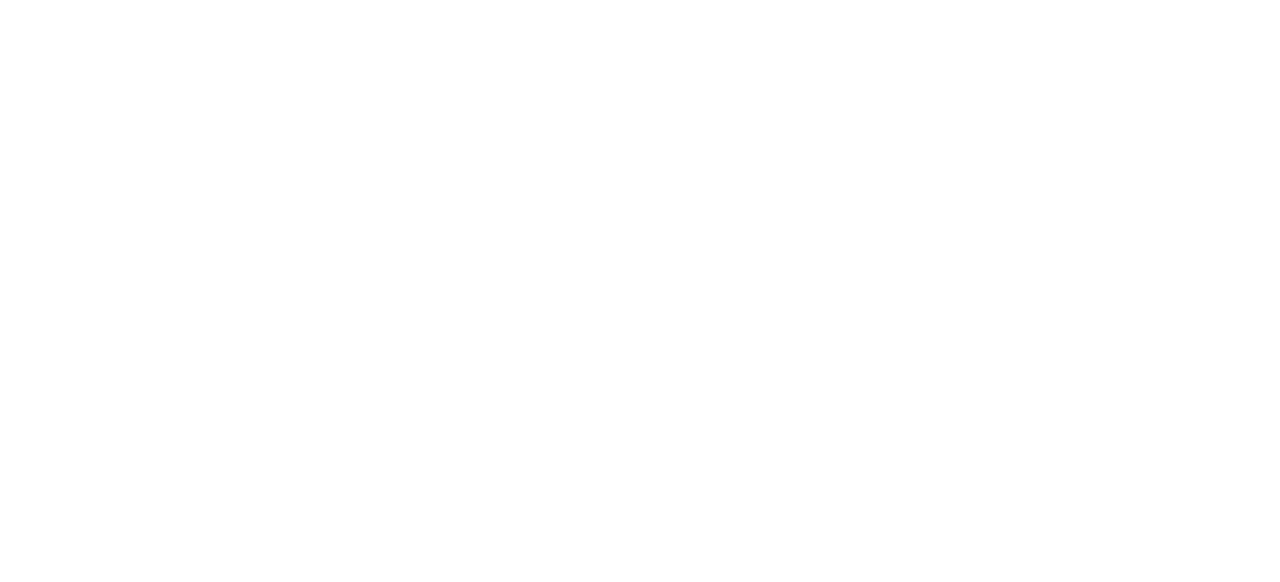
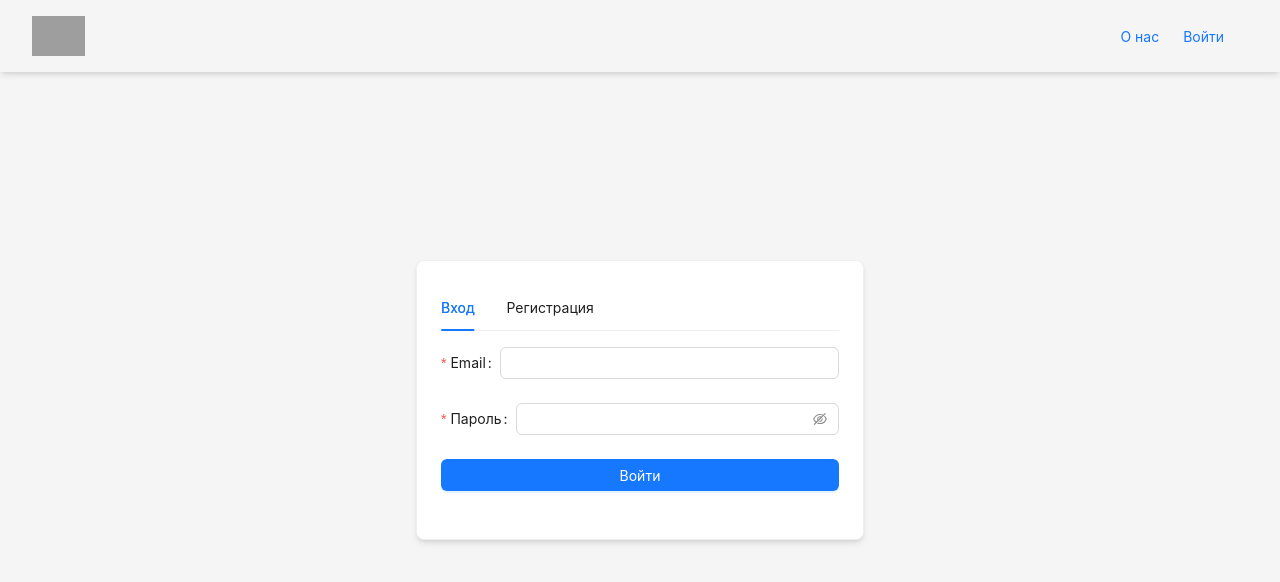
Before and after one commit to distanceOn/doduck_trip, a React (Vite) app: page /login in a window 1280 px wide. Before the commit this address had no page. Shown: the top 582 px of the page. Built offline with nearby package versions, Linux system fonts and the light colour scheme; grey boxes are pictures that could not be loaded.

Commit message:
feat: create auth form

```diff
--- a/src/App.jsx
+++ b/src/App.jsx
@@ -1,6 +1,7 @@
 import { BrowserRouter, Route, Routes } from "react-router-dom";
 import { HomePage, MapPage, ProfilePage } from "./page/index";
 import MainLayout from "./layouts/MainLayout";
+import AuthPage from "./page/Auth/AuthPage";
 
 function App() {
   return (
@@ -8,6 +9,7 @@
       <Routes>
         <Route element={<MainLayout />}>
           <Route exact path="/" element={<HomePage />} />
+          <Route path="/login" element={<AuthPage />} />
           <Route path="/map" element={<MapPage />} />
           <Route path="/profile" element={<ProfilePage />} />
         </Route>
--- a/src/components/Header/Header.jsx
+++ b/src/components/Header/Header.jsx
@@ -1,6 +1,7 @@
 import { useState } from "react";
 import { Row, Col, Drawer, Button } from "antd";
 import { MenuOutlined } from "@ant-design/icons";
+import { Link } from "react-router-dom";
 
 const Header = () => {
   const [visible, setVisible] = useState(false);
@@ -9,24 +10,19 @@
   const onClose = () => setVisible(false);
 
   return (
-    <header className="bg-gray-800 text-white py-4 px-8 flex items-center justify-between">
+    <header className="bg-gray-800 text-white py-4 px-8 flex items-center justify-between fixed top-0 left-0 w-full z-10 shadow-md">
       <div className="flex items-center">
-        {/* Логотип */}
         <img src="/your-logo.png" alt="Логотип" className="h-10" />
       </div>
 
       <Row className="hidden md:flex">
         <Col span={24}>
-          {/* Ссылки навигации */}
-          <a href="#" className="mr-6 hover:text-gray-400">
-            Главная
-          </a>
-          <a href="#" className="mr-6 hover:text-gray-400">
+          <Link to="/" className="mr-6 hover:text-gray-400">
             О нас
-          </a>
-          <a href="#" className="mr-6 hover:text-gray-400">
-            Контакты
-          </a>
+          </Link>
+          <Link to="/login" className="mr-6 hover:text-gray-400">
+            Войти
+          </Link>
         </Col>
       </Row>
 
@@ -45,15 +41,12 @@
         onClose={onClose}
         visible={visible}
       >
-        <a href="#" className="block py-2 hover:text-gray-400">
-          Главная
-        </a>
-        <a href="#" className="block py-2 hover:text-gray-400">
+        <Link to="/" className="block py-2 hover:text-gray-400">
           О нас
-        </a>
-        <a href="#" className="block py-2 hover:text-gray-400">
-          Контакты
-        </a>
+        </Link>
+        <Link to="/login" className="mr-6 hover:text-gray-400">
+          Войти
+        </Link>
       </Drawer>
     </header>
   );
--- a/src/layouts/MainLayout.jsx
+++ b/src/layouts/MainLayout.jsx
@@ -4,7 +4,9 @@
 
 const MainLayout = () => {
   return (
-    <Layout>
+    <Layout
+      style={{ width: "100vw", height: "fit-content", minHeight: "100vh" }}
+    >
       <Header />
       <Outlet />
     </Layout>
--- /dev/null
+++ b/src/page/Auth/AuthPage.jsx
@@ -0,0 +1,109 @@
+import { useState } from "react";
+import { Card, Tabs, Form, Input, Button } from "antd";
+
+const { TabPane } = Tabs;
+
+const AuthPage = () => {
+  const [activeTab, setActiveTab] = useState("login");
+
+  const handleTabChange = (key) => {
+    setActiveTab(key);
+  };
+
+  const onFinish = (values) => {
+    console.log("Success:", values);
+  };
+
+  const onFinishFailed = (errorInfo) => {
+    console.log("Failed:", errorInfo);
+  };
+
+  return (
+    <div className="flex justify-center items-center min-h-screen bg-gray-100">
+      <Card className="w-full max-w-md shadow-md">
+        <Tabs activeKey={activeTab} onChange={handleTabChange}>
+          <TabPane tab="Вход" key="login">
+            <Form
+              name="login"
+              initialValues={{ remember: true }}
+              onFinish={onFinish}
+              onFinishFailed={onFinishFailed}
+            >
+              <Form.Item
+                label="Email"
+                name="email"
+                rules={[
+                  { required: true, message: "Пожалуйста, введите email!" },
+                ]}
+              >
+                <Input />
+              </Form.Item>
+
+              <Form.Item
+                label="Пароль"
+                name="password"
+                rules={[
+                  { required: true, message: "Пожалуйста, введите пароль!" },
+                ]}
+              >
+                <Input.Password />
+              </Form.Item>
+
+              <Form.Item>
+                <Button type="primary" htmlType="submit" block>
+                  Войти
+                </Button>
+              </Form.Item>
+            </Form>
+          </TabPane>
+          <TabPane tab="Регистрация" key="registration">
+            <Form
+              name="registration"
+              onFinish={onFinish}
+              onFinishFailed={onFinishFailed}
+            >
+              {/* Поля формы регистрации */}
+              <Form.Item
+                label="Имя"
+                name="name"
+                rules={[
+                  { required: true, message: "Пожалуйста, введите имя!" },
+                ]}
+              >
+                <Input />
+              </Form.Item>
+
+              <Form.Item
+                label="Email"
+                name="email"
+                rules={[
+                  { required: true, message: "Пожалуйста, введите email!" },
+                ]}
+              >
+                <Input />
+              </Form.Item>
+
+              <Form.Item
+                label="Пароль"
+                name="password"
+                rules={[
+                  { required: true, message: "Пожалуйста, введите пароль!" },
+                ]}
+              >
+                <Input.Password />
+              </Form.Item>
+
+              <Form.Item>
+                <Button type="primary" htmlType="submit" block>
+                  Зарегистрироваться
+                </Button>
+              </Form.Item>
+            </Form>
+          </TabPane>
+        </Tabs>
+      </Card>
+    </div>
+  );
+};
+
+export default AuthPage;
```
